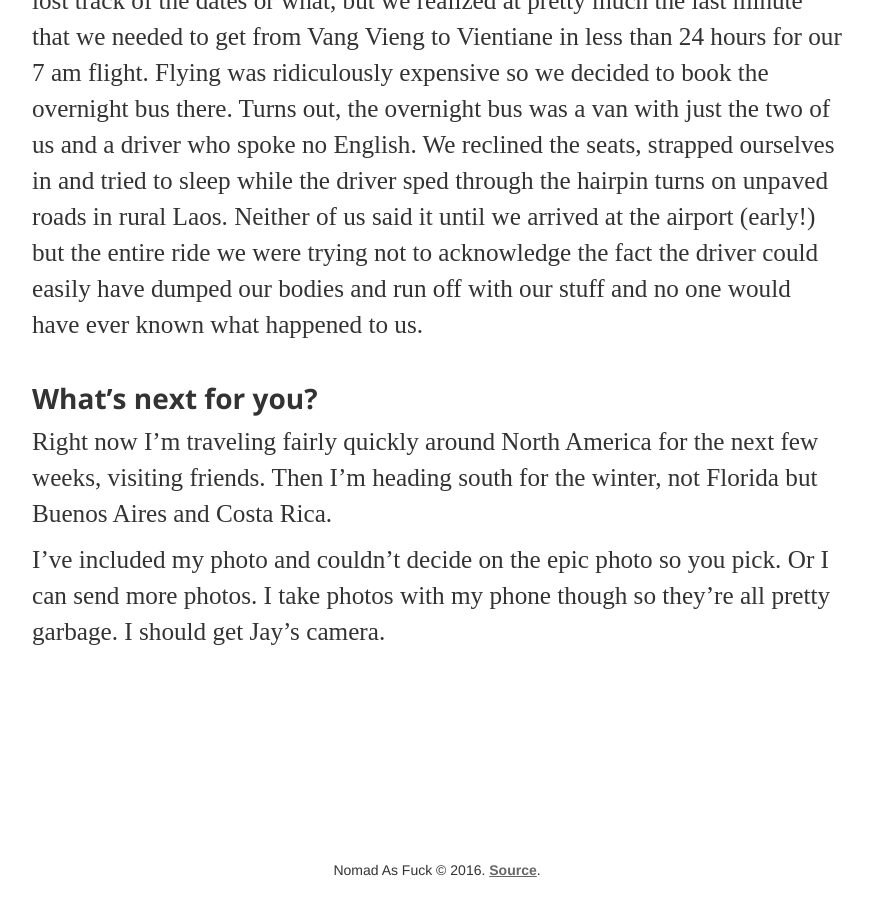
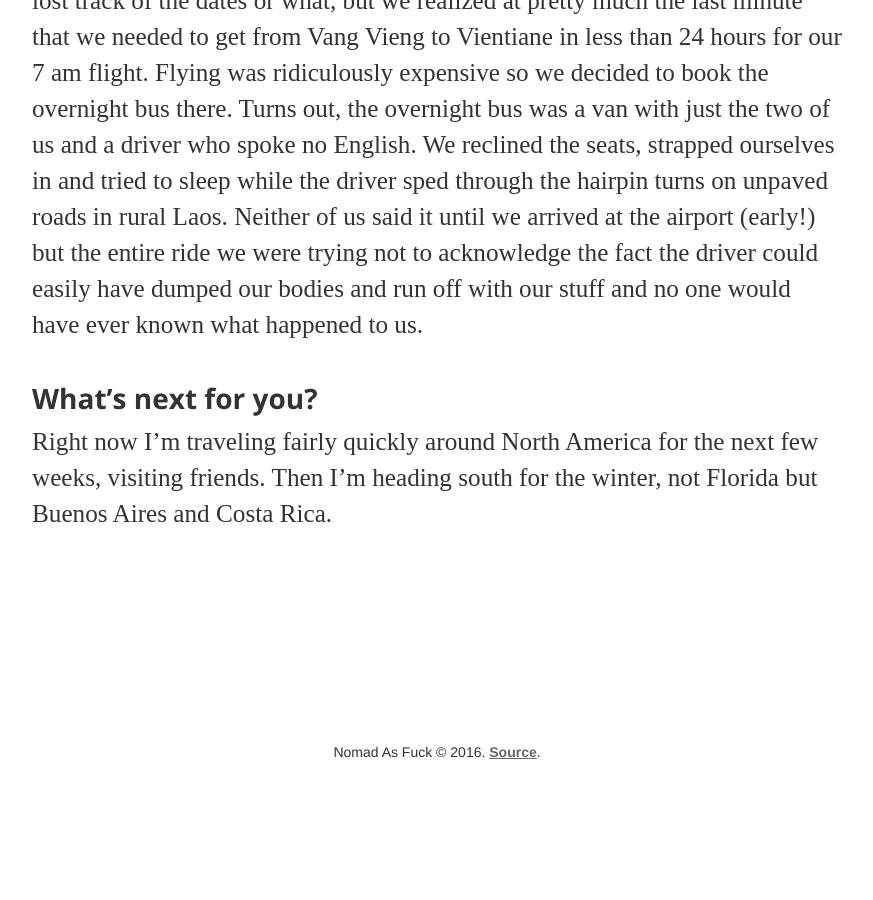
Before and after one commit to RichardLitt/nomad-as-fuck, a Jekyll site: the page built from _posts/2016-08-26-amna.md, in a window 1280 px wide and 900 px high, scrolled down 2301 px. Shown: the whole window, without its empty margins (203-1076 px from the left). Built offline with Jekyll 4.4.1, drawn with Linux system fonts in a browser that asks for light colours; nearby versions of some CDN libraries; some web fonts are replaced; comment, search, counter and statistics services are not loaded; after the commit the page ends 3083 px from its top, so only the background shows below that.

Commit message:
Remove stupid text

```diff
--- a/_posts/2016-08-26-amna.md
+++ b/_posts/2016-08-26-amna.md
@@ -42,5 +42,3 @@ A couple years ago I was in Laos with my friend who shall remain nameless.  I do
 ### What's next for you?
 
 Right now I'm traveling fairly quickly around North America for the next few weeks, visiting friends. Then I'm heading south for the winter, not Florida but Buenos Aires and Costa Rica.
-
-I've included my photo and couldn't decide on the epic photo so you pick.  Or I can send more photos.  I take photos with my phone though so they're all pretty garbage.  I should get Jay's camera.
```
